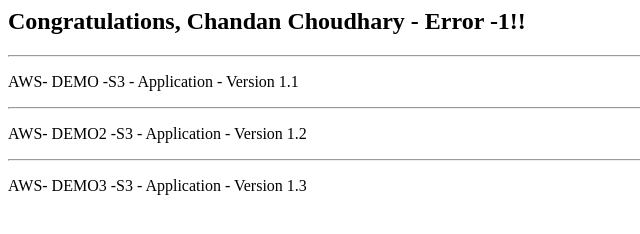
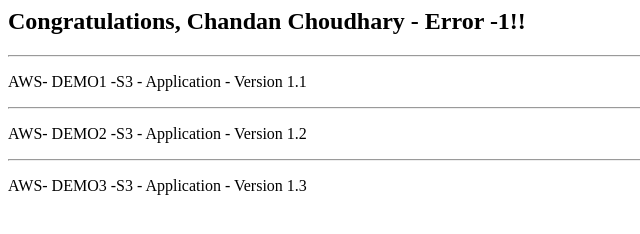
Before and after one commit to deepikavijay528/S3-Deploy, a plain HTML site: page index.html in a window 1280 px wide. Shown: the full height of the page, 0-640 px from the left. Drawn offline with Linux system fonts and the light colour scheme.

Commit message:
Update index.html
new

```diff
--- a/index.html
+++ b/index.html
@@ -7,7 +7,7 @@
 <body>
 <h2>Congratulations, Chandan Choudhary - Error -1!!</h2>
 <hr>
-<p>AWS- DEMO -S3 - Application - Version 1.1</p>
+<p>AWS- DEMO1 -S3 - Application - Version 1.1</p>
 <hr>
 <p>AWS- DEMO2 -S3 - Application - Version 1.2</p>
 <hr>
```
